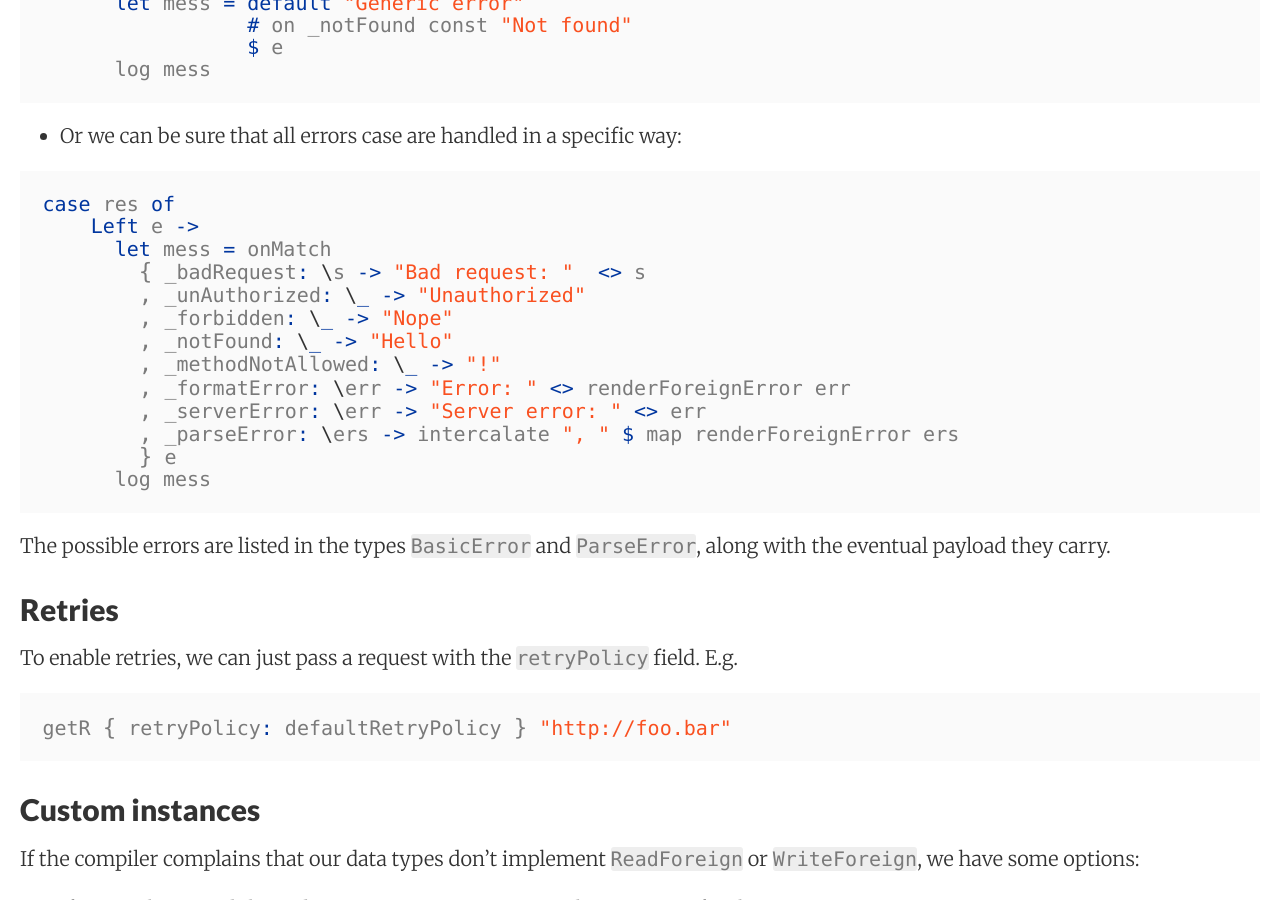
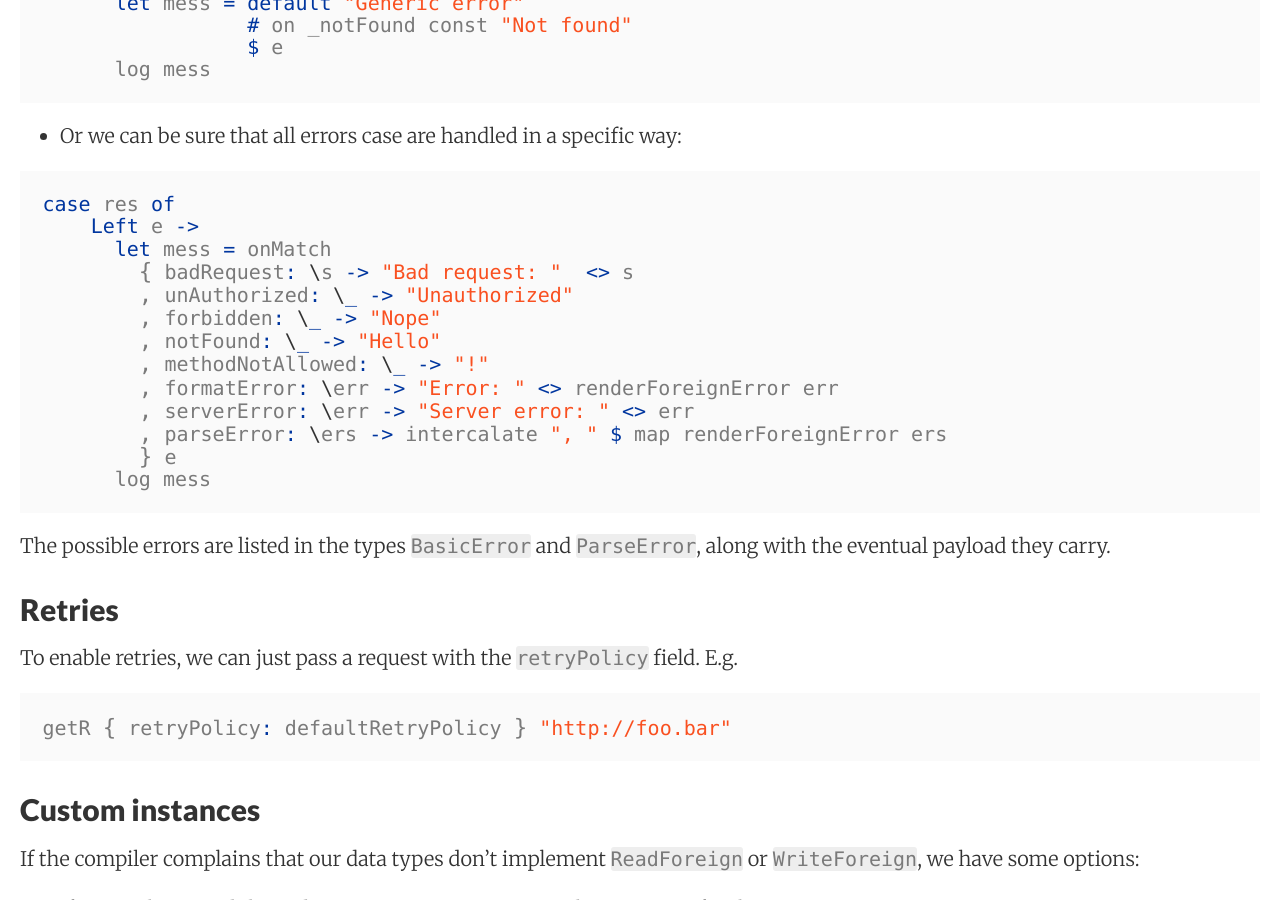
Before and after one commit to dariooddenino/dariooddenino.github.io, a Jekyll site: the page built from _posts/2018-09-24-purescript-simple-ajax.md, in a window 1280 px wide and 900 px high, scrolled down 2378 px. Built offline with Jekyll 4.4.1, drawn with Linux system fonts in a browser that asks for light colours; nearby versions of some CDN libraries; comment, search, counter and statistics services are not loaded.

Commit message:
onMatch fix

````diff
--- a/_posts/2018-09-24-purescript-simple-ajax.md
+++ b/_posts/2018-09-24-purescript-simple-ajax.md
@@ -105,14 +105,14 @@ case res of
 case res of
     Left e ->
       let mess = onMatch
-        { _badRequest: \s -> "Bad request: "  <> s
-        , _unAuthorized: \_ -> "Unauthorized"
-        , _forbidden: \_ -> "Nope"
-        , _notFound: \_ -> "Hello"
-        , _methodNotAllowed: \_ -> "!"
-        , _formatError: \err -> "Error: " <> renderForeignError err
-        , _serverError: \err -> "Server error: " <> err
-        , _parseError: \ers -> intercalate ", " $ map renderForeignError ers
+        { badRequest: \s -> "Bad request: "  <> s
+        , unAuthorized: \_ -> "Unauthorized"
+        , forbidden: \_ -> "Nope"
+        , notFound: \_ -> "Hello"
+        , methodNotAllowed: \_ -> "!"
+        , formatError: \err -> "Error: " <> renderForeignError err
+        , serverError: \err -> "Server error: " <> err
+        , parseError: \ers -> intercalate ", " $ map renderForeignError ers
         } e
       log mess
 ```
````
